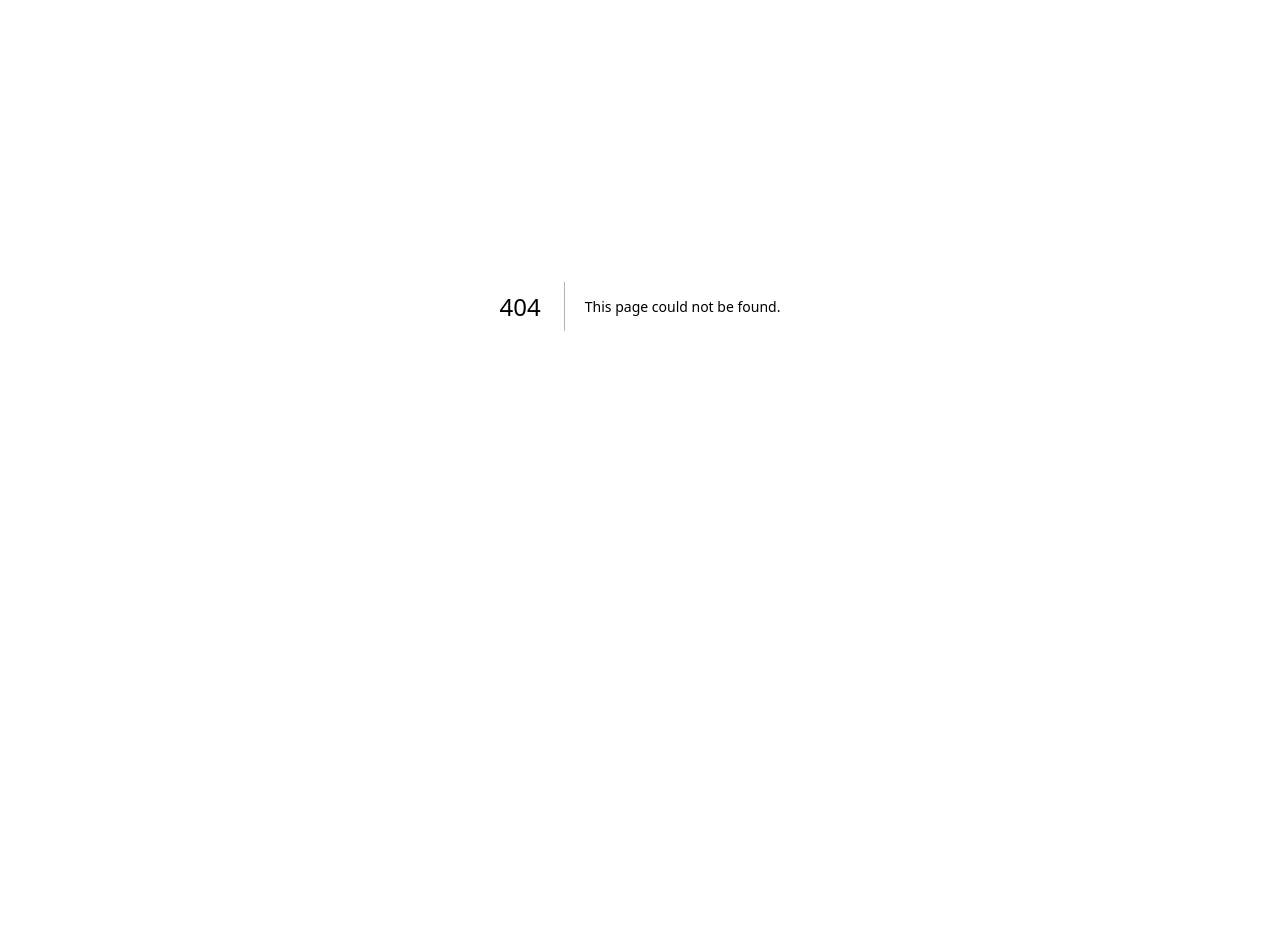
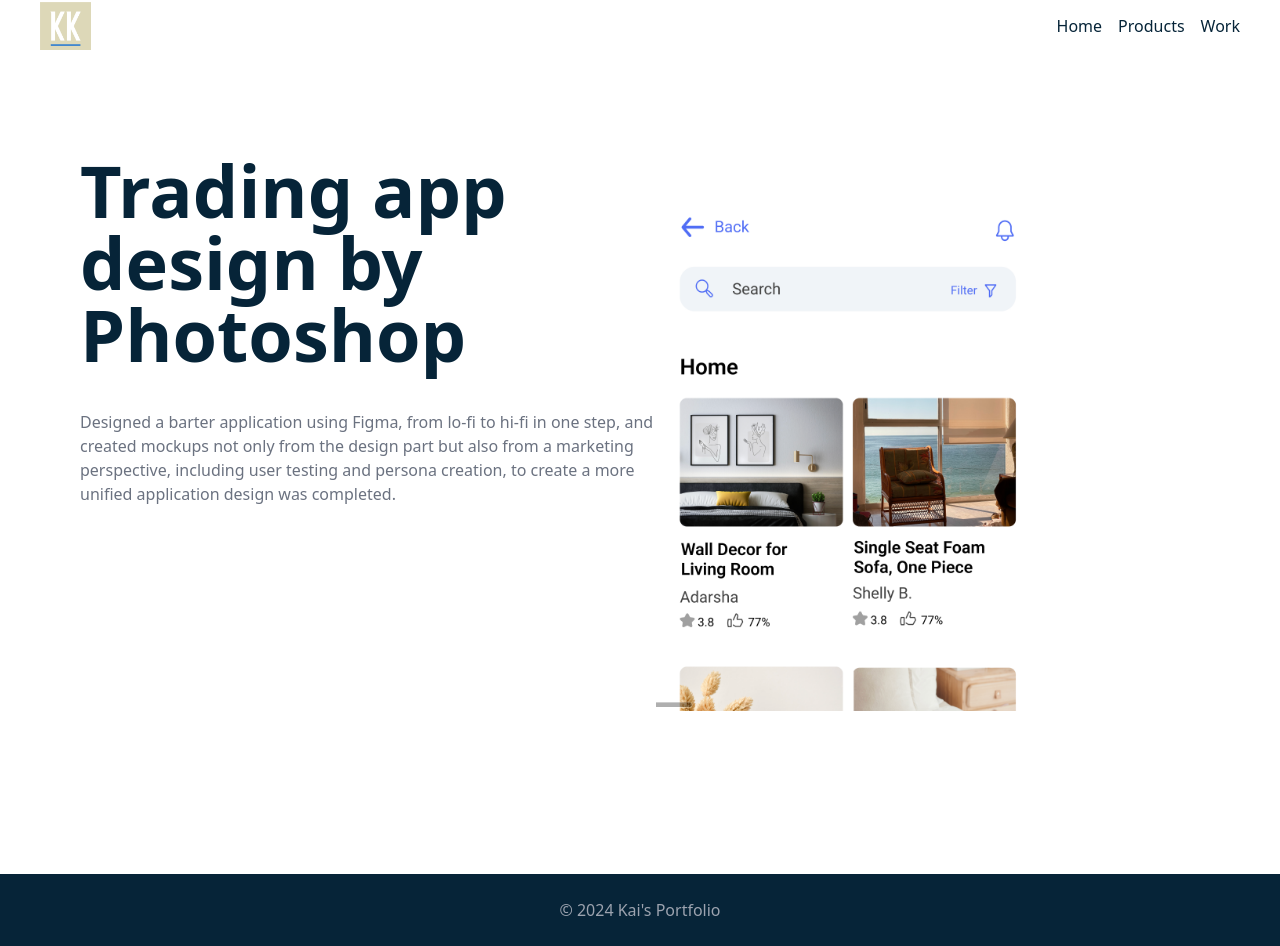
Before and after one commit to Civic86/Kai-portfolio, a Next.js app: page /tradeSquare in a window 1280 px wide. Before the commit this address had no page. Shown: the part 94-1040 px from the top of the page. Before the commit the page ends 800 px from the top, so only its background shows below. Built offline with nearby package versions, Linux system fonts and the light colour scheme; what tailwindcss-animated would draw is missing.

Commit message:
add third  project

```diff
--- a/src/pages/index.tsx
+++ b/src/pages/index.tsx
@@ -63,22 +63,22 @@ export default function Home() {
                   href="/cocoon"
                     title="Cocoon"
                     skill=''
-                    description="Lorem ipsum dolor sit amet, consectetur adipiscing elit. Amet vulputate tristique quam felis..."
+                  description="Front-end design and design of a new career choice application for the new era using AI"
                     imageUrl="/cocoonLogo.png"
                   />
                   <Card
                     href="/max"
                     title="Max Verstappen Poster"
                     skill=''
-                    description="Lorem ipsum dolor sit amet, consectetur adipiscing elit. Amet vulputate tristique quam felis..."
+                  description="Poster work using image composition, editing, and effect generation in Photoshop"
                     imageUrl="/MaxF1.png"
                   />
                   <Card
-                  href='/cocoon'
-                    title="Cocoon"
+                  href='/tradeSquare'
+                    title="TradeSquare"
                     skill=''
-                    description="Lorem ipsum dolor sit amet, consectetur adipiscing elit. Amet vulputate tristique quam felis..."
-                    imageUrl="/cocoonLogo.png"
+                  description="Design by Figma for a barter application for the web"
+                    imageUrl="/TradeSquare.png"
                   />
                 </div>
             </FadeInBottom>
@@ -109,12 +109,12 @@ export default function Home() {
           </div>
         </section>
 
-        <section className="mt-32">
+        {/* <section className="mt-32">
           <FadeInBottom>
             <h2 className="text-7xl font-bold mb-6 text-[#062438]">Contact.</h2>
           </FadeInBottom>
           <Contact />
-        </section>
+        </section> */}
 
       </main>
 
--- a/src/pages/max.tsx
+++ b/src/pages/max.tsx
@@ -18,10 +18,7 @@ export default function Max() {
           <div className="flex-1 md:ml-20">
             <div className="max-w-xl">
               <h2 className="text-7xl font-bold mb-10 mt-20 text-[#062438]">Max Verstappen Poster made by Photoshop</h2>
-              <p className="text-gray-500 max-w-xl">cocoon is a completely new form of AI-powered career advisor for all busy but new career-seeking users.
-                <br />
-                <br />
-                cocoon reads a user's resume and shows them the possibilities for the new career they desire. Even if the user wants to find a job unrelated to his or her previous job, cocoon will present the best path for the user.</p>
+              <p className="text-gray-500 max-w-xl">Designed a digital poster using photoshop. I did everything myself, from cropping the images to color blending, creating effects and vector graphics, and was satisfied with the work both visually and in terms of my skills.</p>
             </div>
           </div>
           <div className="flex justify-center items-center mt-20 md: mr-60">
--- /dev/null
+++ b/src/pages/tradeSquare.tsx
@@ -0,0 +1,36 @@
+import Head from 'next/head'
+import Link from 'next/link'
+import NavBar from '@/components/NavBar'
+import TopBar from '@/components/TopBar'
+
+export default function Max() {
+  return (
+    <>
+      <Head>
+        <title>Kai's Portfolio</title>
+        <link rel="icon" href="/favicon.ico" />
+      </Head>
+      <TopBar />
+      <NavBar />
+
+      <main className="bg-white min-h-screen">
+        <div className="flex flex-col md:flex-row justify-center">
+          <div className="flex-1 md:ml-20">
+            <div className="max-w-xl">
+              <h2 className="text-7xl font-bold mb-10 mt-20 text-[#062438]">Trading app design by Photoshop</h2>
+              <p className="text-gray-500 max-w-xl">Designed a barter application using Figma, from lo-fi to hi-fi in one step, and created mockups not only from the design part but also from a marketing perspective, including user testing and persona creation, to create a more unified application design was completed.</p>
+            </div>
+          </div>
+          <div className="flex justify-center items-center mt-20 md: mr-60">
+            <img src="/TradeSquare1.png" alt="Logo" className="w-96" />
+          </div>
+
+        </div>
+      </main>
+
+      <footer className="bg-[#062438] text-center p-6">
+        <p className="text-gray-400">© 2024 Kai's Portfolio</p>
+      </footer>
+    </>
+  )
+}
```
Also changed, not shown: public/TradeSquare.png (added), public/TradeSquare1.png (added).
